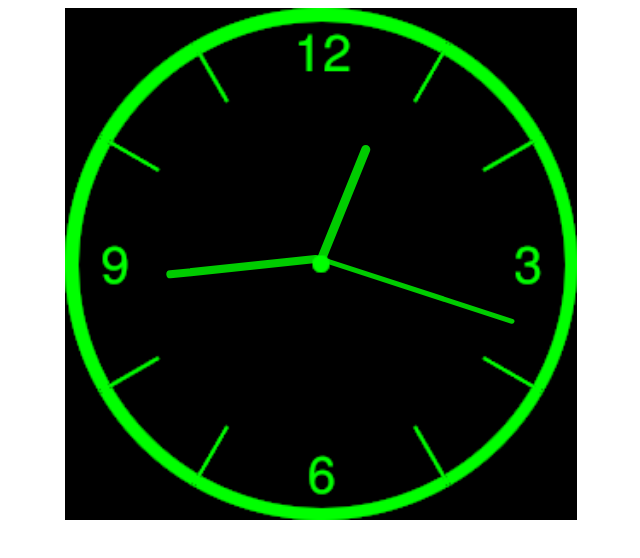
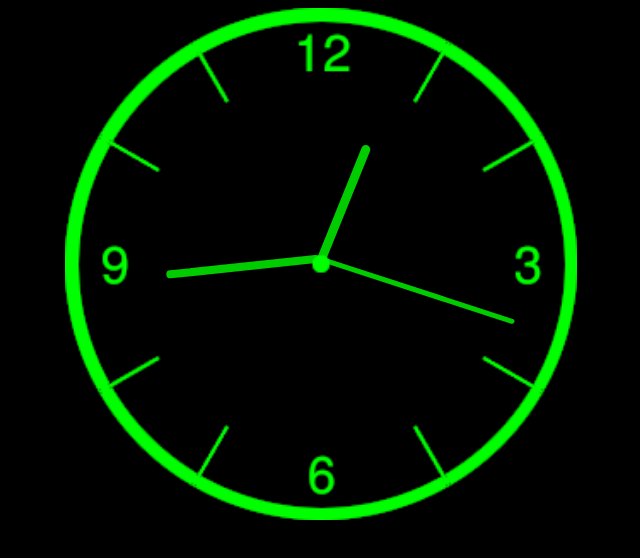
Before and after one commit to alankue/analog, a plain HTML site: page index.html in a window 1280 px wide. Shown: the whole page, without its empty margins (319-959 px from the left). Drawn offline with Linux system fonts and the light colour scheme.

Commit message:
black back

```diff
--- a/index.html
+++ b/index.html
@@ -2,6 +2,7 @@
 <html lang="en">
 <head>
 	<title>Clock</title>
+	<link rel="icon" type="image/x-icon" href="favicon.ico"/>
 	<link rel="stylesheet" href="styles.css">
 	<script src="script.js"></script>
 </head>
--- a/styles.css
+++ b/styles.css
@@ -1,3 +1,7 @@
+body {
+	background-color: black;
+}
+
 #clockContainer {
 	position: relative;
 	margin: auto;
```
Also changed, not shown: favicon.ico (added).
